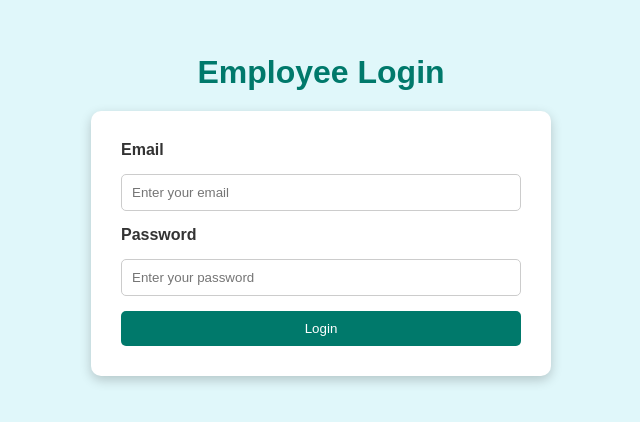
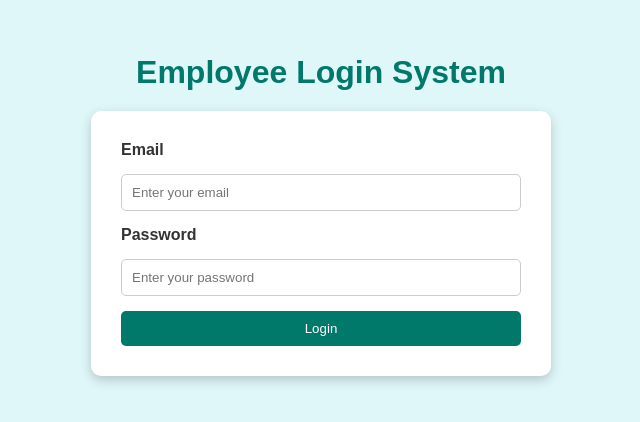
Before and after one commit to jacquelynParan/Group4-Lab2UI, a plain HTML site: page index.html in a window 1280 px wide. Shown: the part 196-618 px from the top of the page, without its empty margins (319-959 px from the left). Drawn offline with Linux system fonts and the light colour scheme.

Commit message:
Update index.html

```diff
--- a/index.html
+++ b/index.html
@@ -8,7 +8,7 @@
 </head>
 <body>
     <div class="login-container">
-        <h1>Employee Login</h1>
+        <h1>Employee Login System</h1>
         <form class="login-form" role="form" action="dashboard.html">
             <label for="email">Email</label>
             <input type="email" id="email" placeholder="Enter your email" required>
```
